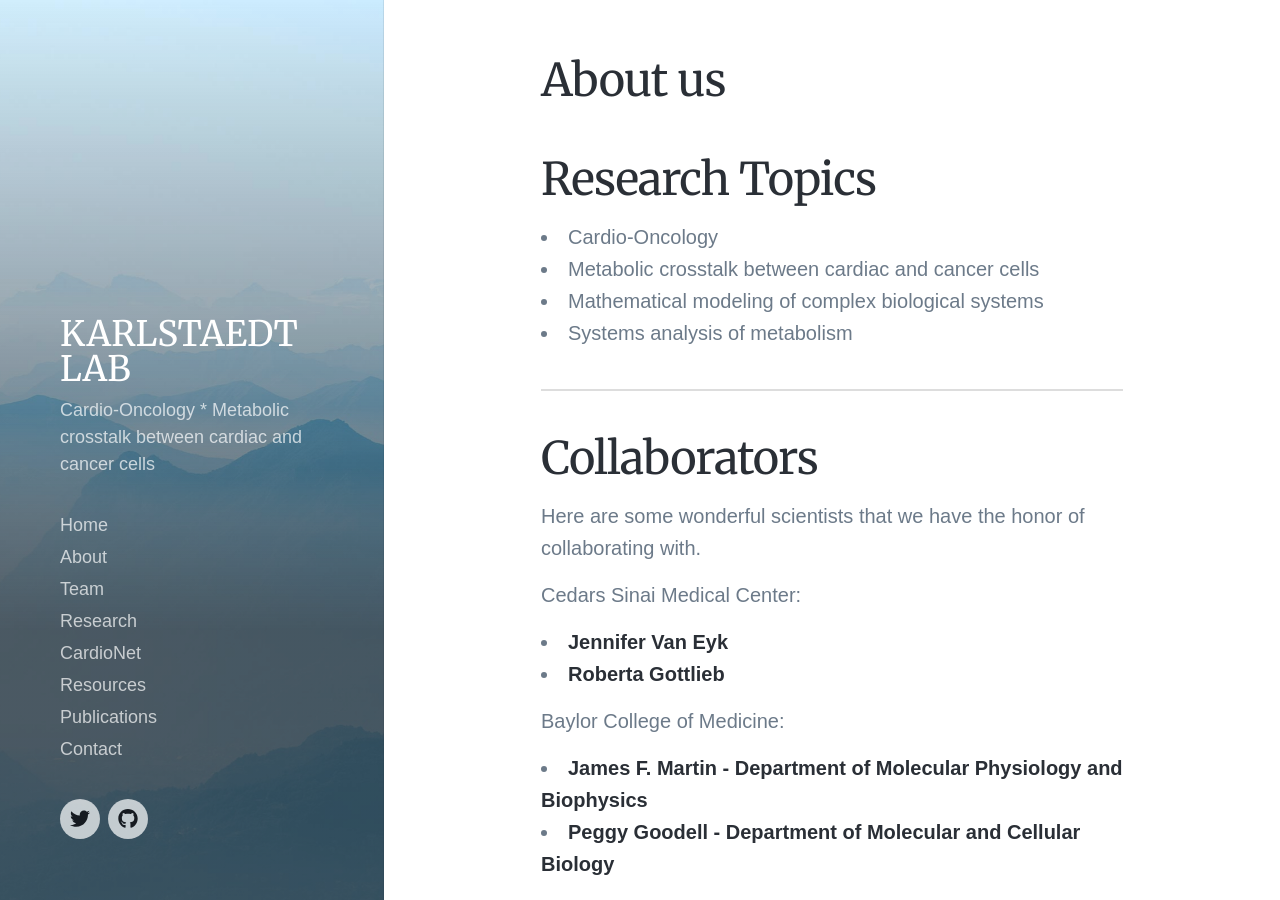
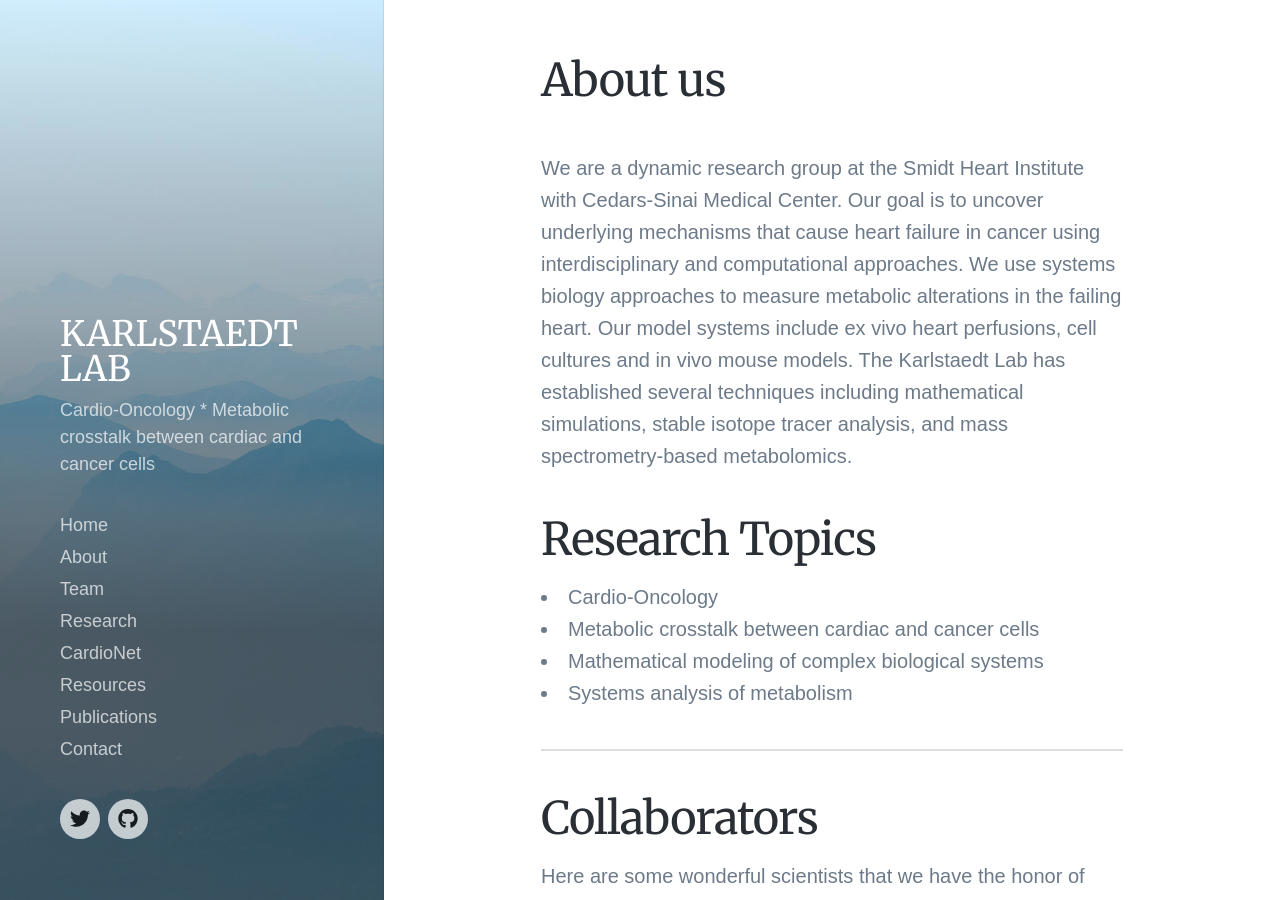
Before and after one commit to karlstaedtlab/cardionet, a Jekyll site: the page built from _pages/about.md, in a window 1280 px wide and 900 px high. Built offline with Jekyll 4.4.1, drawn with Linux system fonts in a browser that asks for light colours; nearby versions of some CDN libraries; some web fonts are replaced.

Commit message:
Update about.md

```diff
--- a/_pages/about.md
+++ b/_pages/about.md
@@ -2,6 +2,10 @@
 title: About us
 featured_image: /images/demo/demo-portrait.jpg
 ---
+
+We are a dynamic research group at the Smidt Heart Institute with Cedars-Sinai Medical Center. Our goal is to uncover underlying mechanisms that
+cause heart failure in cancer using interdisciplinary and computational approaches. We use systems biology approaches to measure metabolic alterations in the failing heart. Our model systems include ex vivo heart perfusions, cell cultures and in vivo mouse models. The Karlstaedt Lab has established several techniques including mathematical simulations, stable isotope tracer analysis, and mass spectrometry-based metabolomics.
+
 
 ## Research Topics
 * Cardio-Oncology
```
